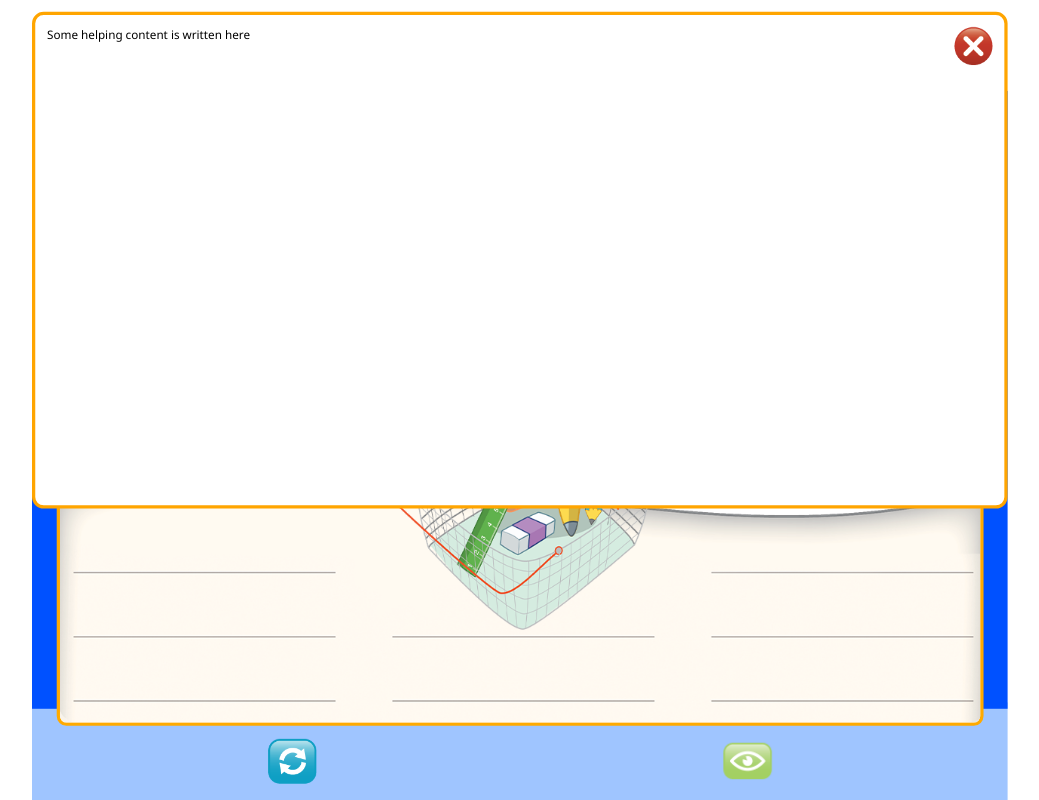
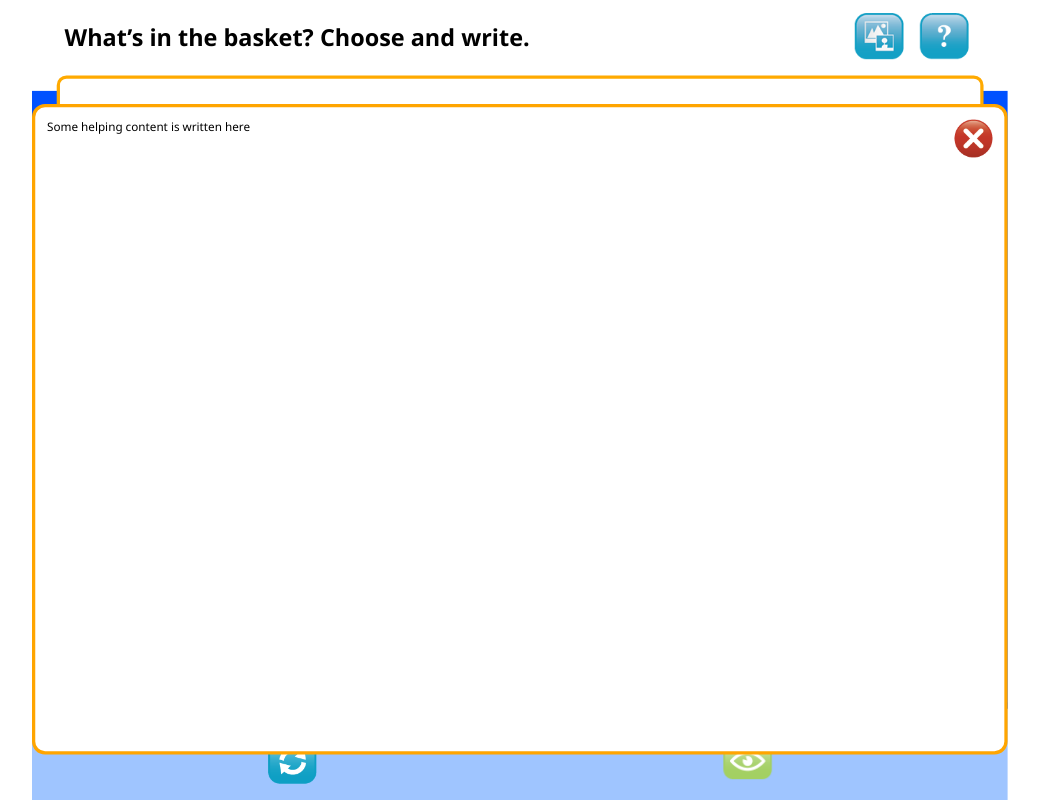
Before and after one commit to MohammadKhallaf/whats-in-basket, a plain HTML site: page index.html in a window 1280 px wide. Both pictures are taken after a click on the button 1040 px from the left and 60 px from the top of the page. Shown: the whole page, without its empty margins (96-1135 px from the left). Drawn offline with Linux system fonts and the light colour scheme.

Commit message:
popup style edit

```diff
--- a/styles/popup.css
+++ b/styles/popup.css
@@ -1,13 +1,14 @@
 .popup__container {
   position: absolute;
-  top: 1rem;
-  bottom: 1rem;
+  top: 20%;
+  bottom: 20%;
+  height: 1000px;
   right: 0;
   left: 0;
   z-index: 100;
   background-color: white;
   border: 5px orange solid;
-  border-radius: 1rem;
+  border-radius: 20px;
   padding: 1rem;
   display: none;
 }
```
